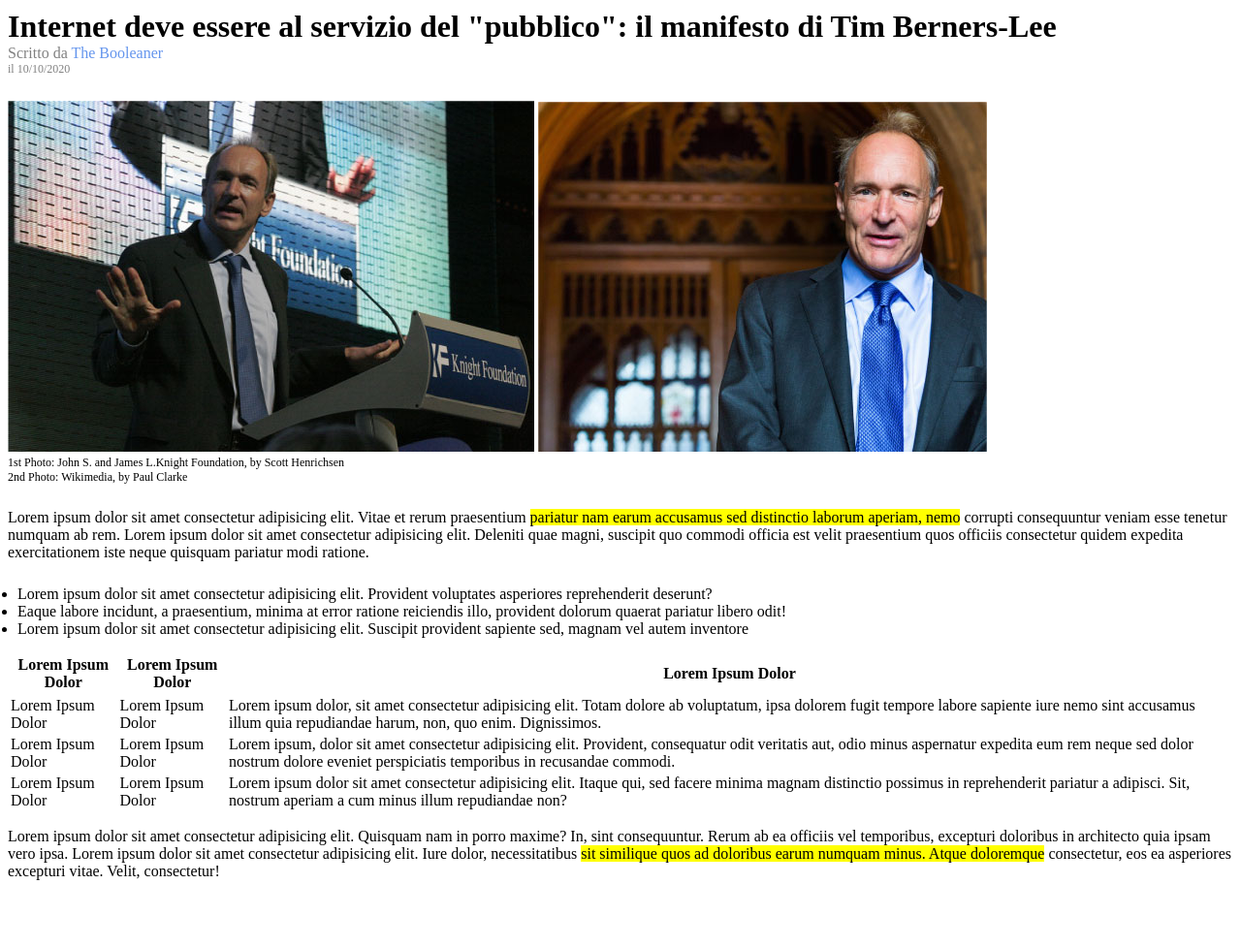
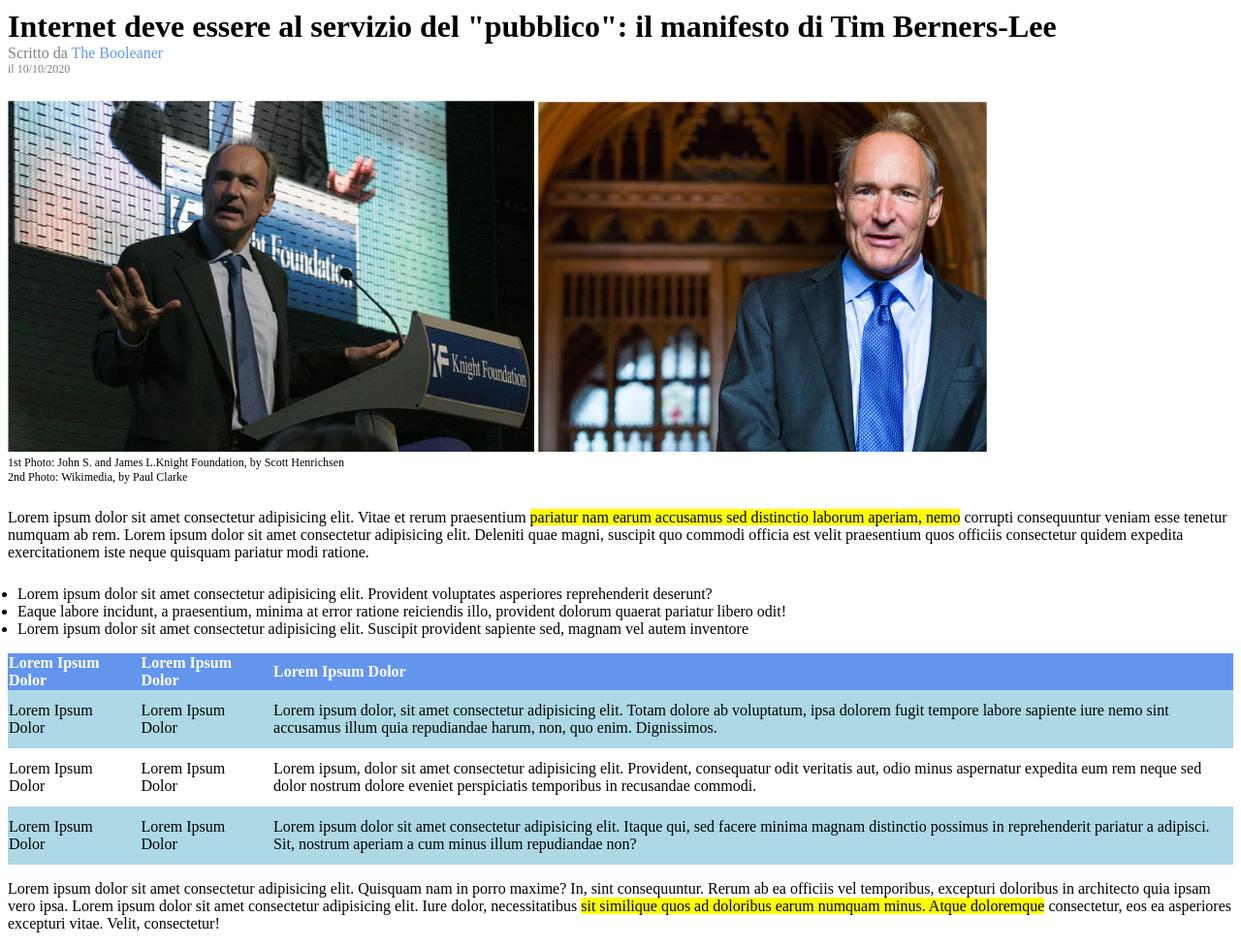
Before and after one commit to Levva01/html-css-booleaner, a plain HTML site: page index.html in a window 1280 px wide. Shown: the part 120-1098 px from the top of the page at 97% size. Before the commit the page ends 1044 px from the top, so only its background shows below. Drawn offline with Linux system fonts and the light colour scheme.

Commit message:
Tabella completata (incluso CSS)

```diff
--- a/css/style.css
+++ b/css/style.css
@@ -47,3 +47,31 @@ ul{
     margin-top: 25px;
     padding-left: 10px;
 }
+
+table{
+    text-align: left;
+    border-collapse: collapse;
+}
+
+thead{
+    color: white;
+    background-color: cornflowerblue;
+}
+
+tr{
+    margin: 0;
+}
+
+.coloredRow{
+    background-color: lightblue;
+
+}
+
+.cellPadding{
+    padding-left: 30px;
+}
+
+td{
+    padding-top: 12px;
+    padding-bottom: 12px;
+}
--- a/index.html
+++ b/index.html
@@ -44,27 +44,27 @@
             <thead>
                 </tr>
                     <th>Lorem Ipsum Dolor</th>
-                    <th>Lorem Ipsum Dolor</th>
-                    <th>Lorem Ipsum Dolor</th>
+                    <th class="cellPadding">Lorem Ipsum Dolor</th>
+                    <th class="cellPadding">Lorem Ipsum Dolor</th>
                 <tr>
             </thead>
             <!-- /Intestazione Tabella -->
             <!-- Corpo Tabella -->
             <tbody>
-                <tr>
+                <tr class="coloredRow">
                     <td>Lorem Ipsum Dolor</td>
-                    <td>Lorem Ipsum Dolor</td>
-                    <td>Lorem ipsum dolor, sit amet consectetur adipisicing elit. Totam dolore ab voluptatum, ipsa dolorem fugit tempore labore sapiente iure nemo sint accusamus illum quia repudiandae harum, non, quo enim. Dignissimos.</td>
+                    <td class="cellPadding">Lorem Ipsum Dolor</td>
+                    <td class="cellPadding">Lorem ipsum dolor, sit amet consectetur adipisicing elit. Totam dolore ab voluptatum, ipsa dolorem fugit tempore labore sapiente iure nemo sint accusamus illum quia repudiandae harum, non, quo enim. Dignissimos.</td>
                 </tr>
                 <tr>
                     <td>Lorem Ipsum Dolor</td>
+                    <td class="cellPadding">Lorem Ipsum Dolor</td>
+                    <td class="cellPadding">Lorem ipsum, dolor sit amet consectetur adipisicing elit. Provident, consequatur odit veritatis aut, odio minus aspernatur expedita eum rem neque sed dolor nostrum dolore eveniet perspiciatis temporibus in recusandae commodi.</td>
+                </tr>
+                <tr class="coloredRow">
                     <td>Lorem Ipsum Dolor</td>
-                    <td>Lorem ipsum, dolor sit amet consectetur adipisicing elit. Provident, consequatur odit veritatis aut, odio minus aspernatur expedita eum rem neque sed dolor nostrum dolore eveniet perspiciatis temporibus in recusandae commodi.</td>
-                </tr>
-                <tr>
-                    <td>Lorem Ipsum Dolor</td>
-                    <td>Lorem Ipsum Dolor</td>
-                    <td>Lorem ipsum dolor sit amet consectetur adipisicing elit. Itaque qui, sed facere minima magnam distinctio possimus in reprehenderit pariatur a adipisci. Sit, nostrum aperiam a cum minus illum repudiandae non?</td>
+                    <td class="cellPadding">Lorem Ipsum Dolor</td>
+                    <td class="cellPadding">Lorem ipsum dolor sit amet consectetur adipisicing elit. Itaque qui, sed facere minima magnam distinctio possimus in reprehenderit pariatur a adipisci. Sit, nostrum aperiam a cum minus illum repudiandae non?</td>
                 </tr>
             </tbody>
             <!-- /Corpo Tabella -->
```
